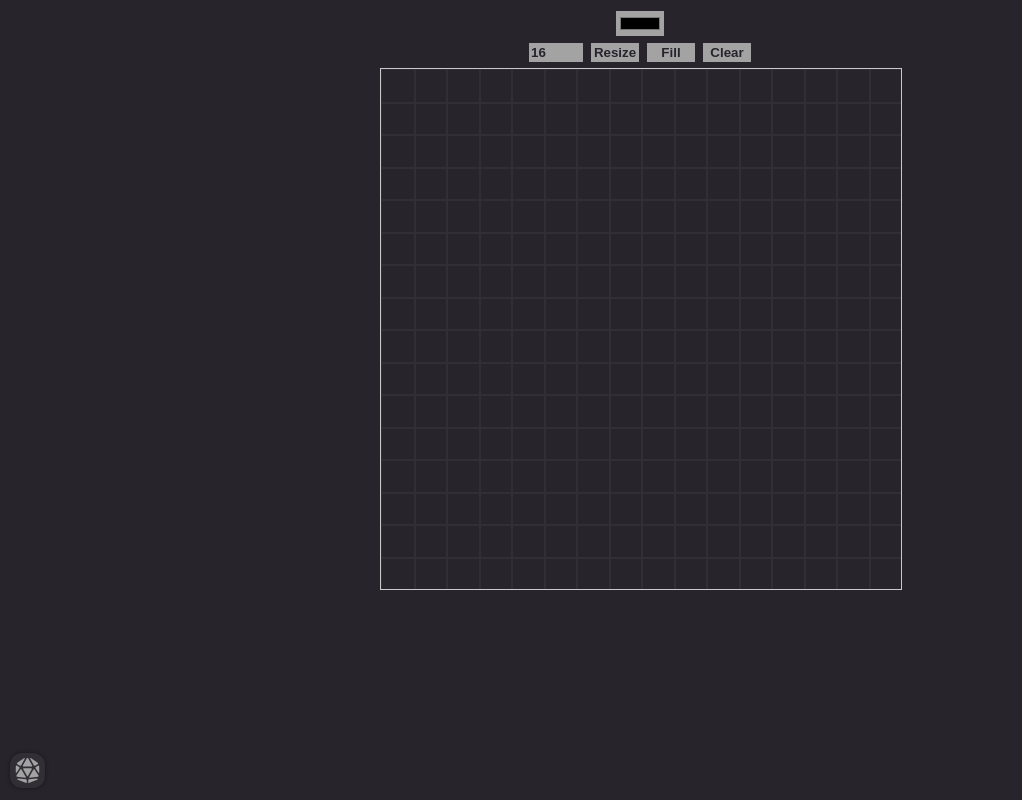
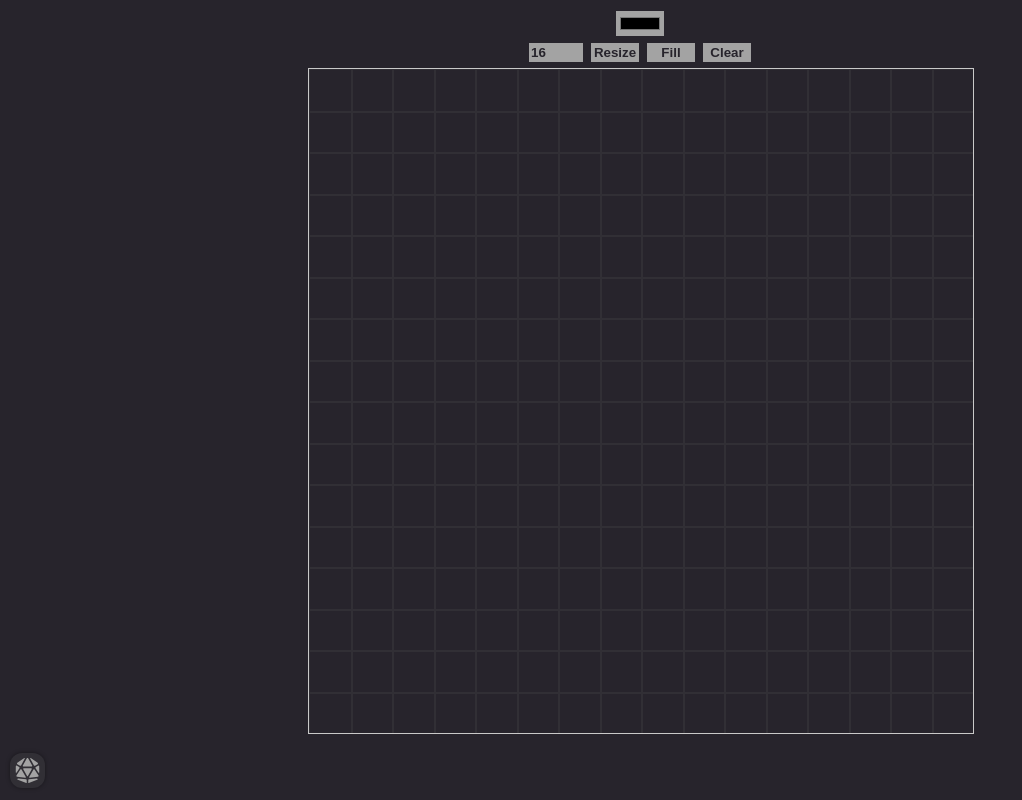
Before and after one commit to savwiley/dnd-maps, a React (Create React App) app: page / in a window 1280 px wide. Shown: the whole page, without its empty margins (0-1022 px from the left). Built offline with nearby package versions, Linux system fonts and the light colour scheme.

Commit message:
make grid large enough to fit screen

```diff
--- a/src/components/Grid/style.js
+++ b/src/components/Grid/style.js
@@ -2,7 +2,7 @@ import styled from "styled-components";
 
 export const GridBox = styled.div`
   margin: auto;
-  width: 65vh;
+  width: 83vh;
   text-align: center;
   input {
     margin: 5px 3px;
@@ -31,7 +31,7 @@ export const GridSpace = styled.div`
   grid-template-columns: repeat(${(props) => props.numbOfSquares}, 1fr);
   grid-template-rows: repeat(${(props) => props.numbOfSquares}, 1fr);
   width: 100%;
-  height: 65vh;
+  height: 83vh;
   border: 1px solid var(--lightText);
   overflow: hidden;
 `;
```
